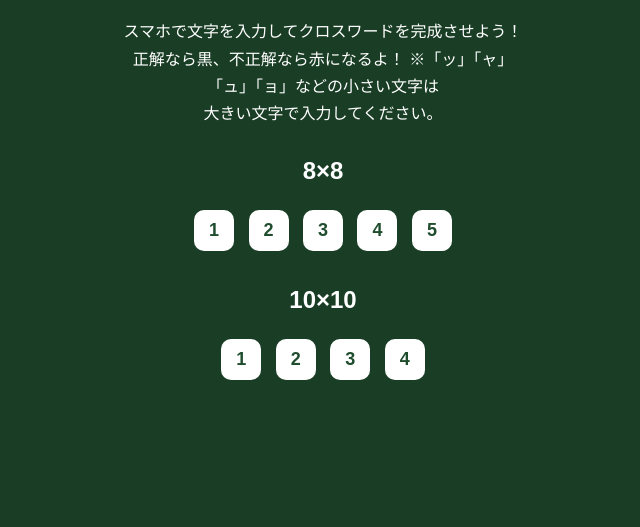
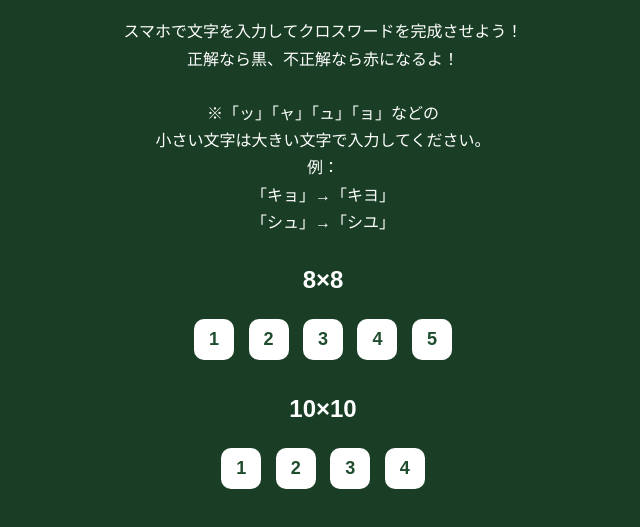
Before and after one commit to NEKU2536/-, a plain HTML site: page index.html in a window 1280 px wide. Shown: the part 79-606 px from the top of the page, without its empty margins (317-957 px from the left). Drawn offline with Linux system fonts and the light colour scheme.

Commit message:
Update index.html

```diff
--- a/index.html
+++ b/index.html
@@ -12,11 +12,16 @@
   <h1>文化祭クロスワード</h1>
 
   <div id="description">
-    スマホで文字を入力してクロスワードを完成させよう！<br>
-    正解なら黒、不正解なら赤になるよ！
-    ※「ッ」「ャ」「ュ」「ョ」などの小さい文字は<br>
-  大きい文字で入力してください。
-  </div>
+  スマホで文字を入力してクロスワードを完成させよう！<br>
+  正解なら黒、不正解なら赤になるよ！<br><br>
+
+  ※「ッ」「ャ」「ュ」「ョ」などの<br>
+  小さい文字は大きい文字で入力してください。<br>
+
+  例：<br>
+  「キョ」→「キヨ」<br>
+  「シュ」→「シユ」
+</div>
 
   <div id="menu">
 
```
